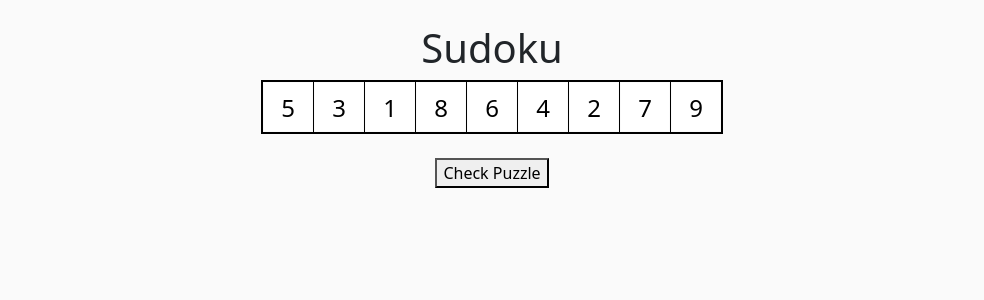
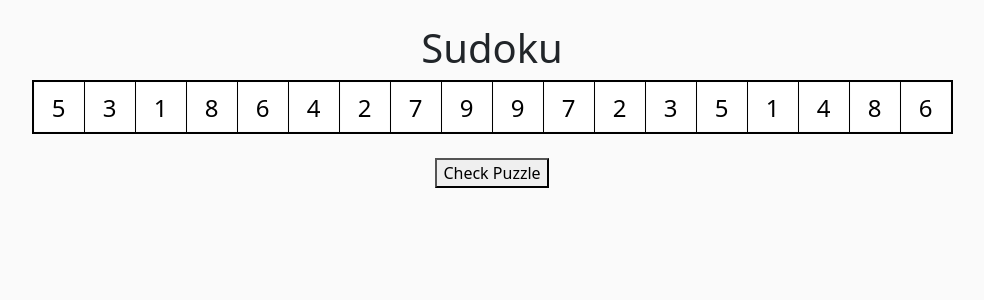
Before and after one commit to jedwards1230/sudoku, a Django app: page / in a window 1280 px wide. Shown: the top 300 px of the page, without its empty margins (148-1132 px from the left). Run offline with Django 4.2, Linux system fonts and the light colour scheme.

Commit message:
working out best way to handle form data

```diff
--- a/app/forms.py
+++ b/app/forms.py
@@ -1,12 +1,22 @@
 from django import forms
 
 class PuzzleForm(forms.Form):
-    cell_0 = forms.CharField(label='0')
-    cell_1 = forms.CharField(label='1')
-    cell_2 = forms.CharField(label='2')
-    cell_3 = forms.CharField(label='3')
-    cell_4 = forms.CharField(label='4')
-    cell_5 = forms.CharField(label='5')
-    cell_6 = forms.CharField(label='6')
-    cell_7 = forms.CharField(label='7')
-    cell_8 = forms.CharField(label='8')
+    cell_0 = forms.CharField(widget=forms.TextInput(attrs={'readonly':'readonly'}))
+    cell_1 = forms.CharField(widget=forms.TextInput(attrs={'readonly':'readonly'}))
+    cell_2 = forms.CharField(widget=forms.TextInput(attrs={'readonly':'readonly'}))
+    cell_3 = forms.CharField(widget=forms.TextInput(attrs={'readonly':'readonly'}))
+    cell_4 = forms.CharField(widget=forms.TextInput(attrs={'readonly':'readonly'}))
+    cell_5 = forms.CharField(widget=forms.TextInput(attrs={'readonly':'readonly'}))
+    cell_6 = forms.CharField(widget=forms.TextInput(attrs={'readonly':'readonly'}))
+    cell_7 = forms.CharField(widget=forms.TextInput(attrs={'readonly':'readonly'}))
+    cell_8 = forms.CharField(widget=forms.TextInput(attrs={'readonly':'readonly'}))
+
+    cell_9 = forms.CharField(widget=forms.TextInput(attrs={'readonly':'readonly'}))
+    cell_10 = forms.CharField(widget=forms.TextInput(attrs={'readonly':'readonly'}))
+    cell_11 = forms.CharField(widget=forms.TextInput(attrs={'readonly':'readonly'}))
+    cell_12 = forms.CharField(widget=forms.TextInput(attrs={'readonly':'readonly'}))
+    cell_13 = forms.CharField(widget=forms.TextInput(attrs={'readonly':'readonly'}))
+    cell_14 = forms.CharField(widget=forms.TextInput(attrs={'readonly':'readonly'}))
+    cell_15 = forms.CharField(widget=forms.TextInput(attrs={'readonly':'readonly'}))
+    cell_16 = forms.CharField(widget=forms.TextInput(attrs={'readonly':'readonly'}))
+    cell_17 = forms.CharField(widget=forms.TextInput(attrs={'readonly':'readonly'}))
--- a/app/templates/app/index.html
+++ b/app/templates/app/index.html
@@ -26,10 +26,33 @@
 
             <table id="grid">
                 <tr>
+                {% if form %}
                 {% for field in form %}
                     <td>{{field}}</td>
                 {% endfor %}
+                {% endif %}
                 </tr>
+
+                <!--
+                {% if sudoku_puzzle %}
+                {% for row in sudoku_puzzle %}
+                <tr>
+                    {% for item in row %}
+                    {% for id, val in item.items %}
+                    {% if val > 0 %}
+                    <td><input name="{{id}}" type="text" value="{{val}}" readonly></td>
+                    {% else %}
+                    <td><input name="{{id}}" type="text" maxlength="1" required></td>
+                    {% endif %}
+                    {% endfor %}
+                    {% endfor %}
+                </tr>
+                {% endfor %}
+                {% else %}
+                <p>No puzzle available.</p>
+                {% endif %}
+            -->
+
             </table>
             </br>
             <button type="submit" name='submit_puzzle'>Check Puzzle</button>
--- a/app/views.py
+++ b/app/views.py
@@ -5,6 +5,7 @@ from sudoku import SudokuGenerator
 
 def index(request):
     if request.method == 'POST' and 'submit_puzzle' in request.POST:
+        #print(request.POST)
         form = PuzzleForm(request.POST)
         context = {
             'form': form
@@ -13,14 +14,27 @@ def index(request):
         if form.is_valid():
             print(request.POST)
 
+        '''print(request.POST)
+
+        context = {
+            #'sudoku_puzzle': sudoku_puzzle,
+        }'''
+
         return render(request, 'app/index.html', context)
     else:
         gen = SudokuGenerator(size=3, difficulty=0)
-        sudoku_puzzle = gen.prepare_puzzle()
 
+        sudoku_puzzle = gen.prepare_puzzle_dict()
         form = PuzzleForm(initial=sudoku_puzzle)
 
         context = {
-            'form': form
+            'form': form,
         }
+
+        '''sudoku_puzzle = gen.prepare_puzzle_list()
+        sudoku_puzzle1 = gen.prepare_puzzle_dict()
+        #print(sudoku_puzzle1)
+        context = {
+            'sudoku_puzzle': sudoku_puzzle,
+        }'''
         return render(request, 'app/index.html', context)
--- a/sudoku.py
+++ b/sudoku.py
@@ -62,7 +62,7 @@ class SudokuGenerator:
             print()
 
     # format sudoku puzzle for django template
-    def prepare_puzzle(self):
+    def prepare_puzzle_dict(self):
         puzzle = {}
         id = 0
         for row in self.board_puzzle:
@@ -71,3 +71,16 @@ class SudokuGenerator:
                 puzzle[n] = val
                 id += 1
         return puzzle
+
+    def prepare_puzzle_list(self):
+        puzzle = []
+        id = 0
+        for row in self.board_puzzle:
+            new_row = []
+            for val in row:
+                new_row.append({
+                    id : val
+                })
+                id += 1
+            puzzle.append(new_row)
+        return puzzle
```
